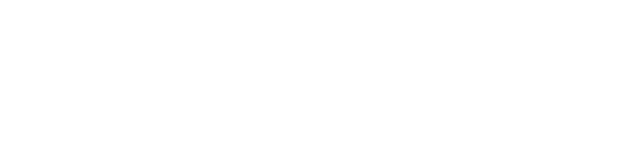
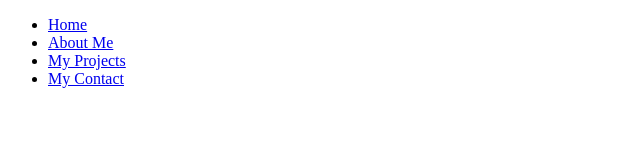
Before and after one commit to Jay0494/my-website, a plain HTML site: page about.html in a window 1280 px wide. Shown: the whole page, without its empty margins (0-640 px from the left). Drawn offline with Linux system fonts and the light colour scheme.

Commit message:
Initial commit

```diff
--- a/about.html
+++ b/about.html
@@ -3,9 +3,16 @@
 <head>
     <meta charset="UTF-8">
     <meta name="viewport" content="width=device-width, initial-scale=1.0">
-    <title>Portfolio</title>
+    <title>my_website</title>
 </head>
 <body>
-
+    <nav>
+        <ul>
+            <li><a href="index.html">Home</a></li>
+            <li><a href="about.html">About Me</a></li>
+            <li><a href="projects.html">My Projects</a></li>
+            <li><a href="contact.html">My Contact</a></li>
+        </ul>
+    </nav>
 </body>
 </html>
```
Also changed, not shown: contact.html (+9 -2 lines), index.html (+9 -2 lines), projects.html (+9 -2 lines).
